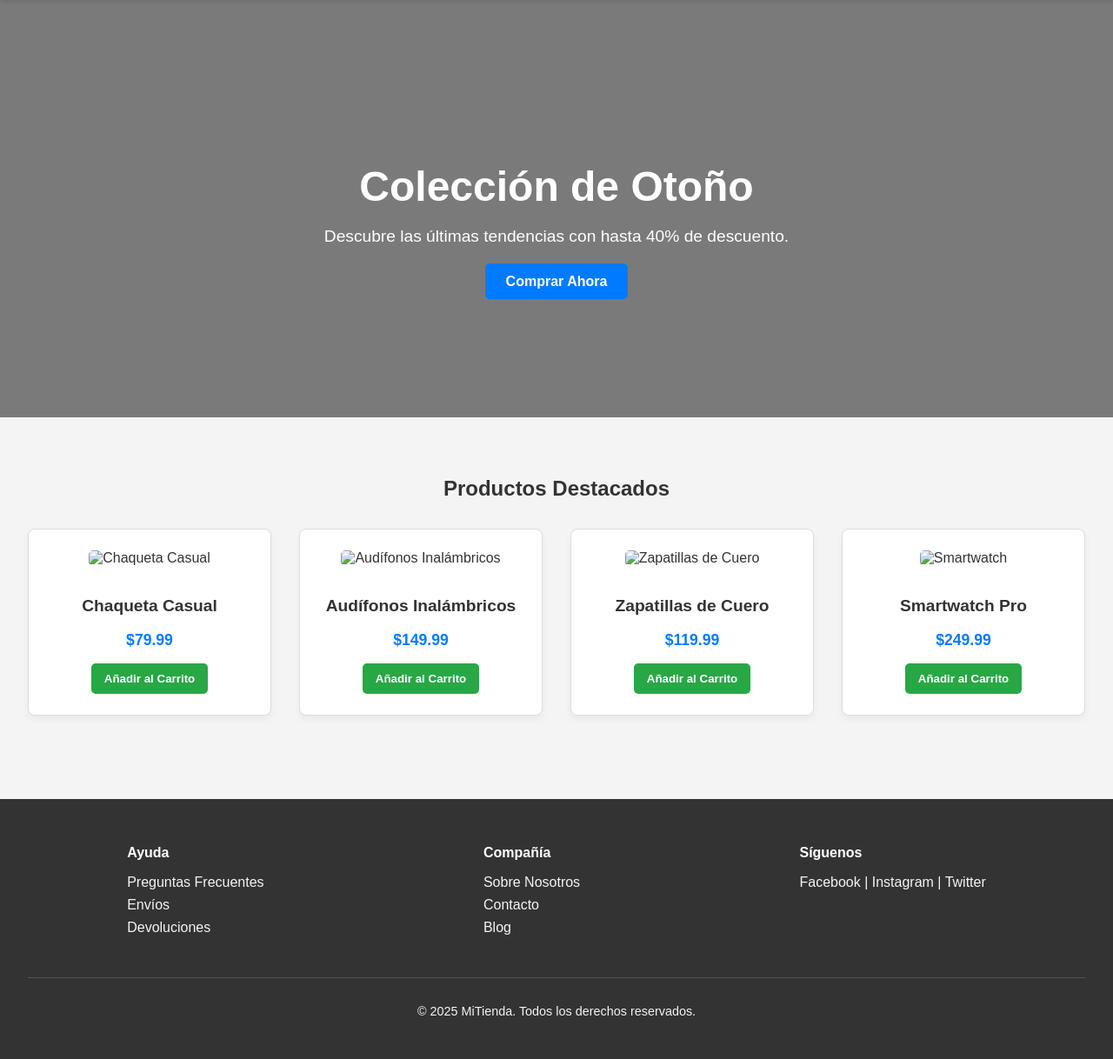
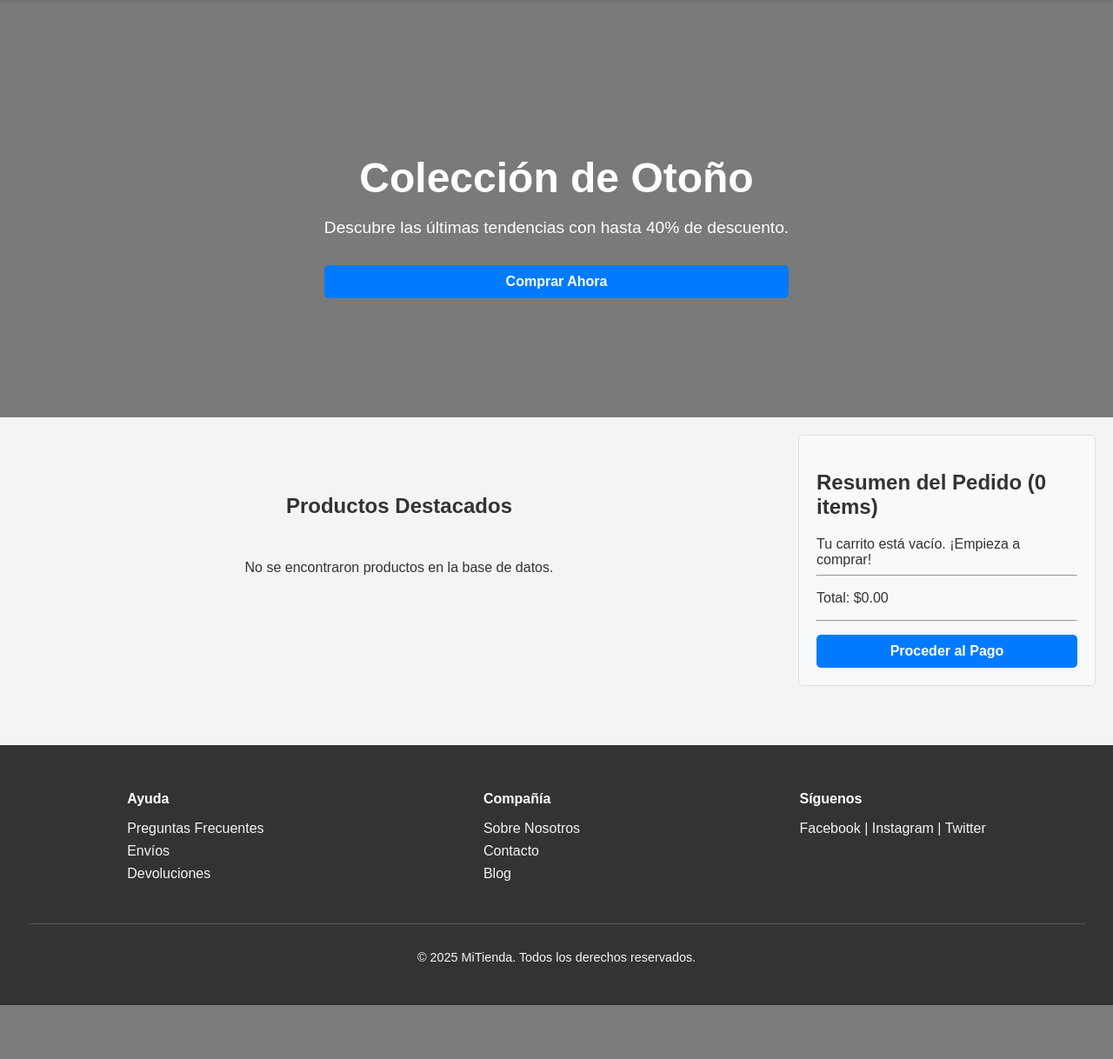
Before and after one commit to cosmik99/Stelar, a Django app: page /tienda/ in a window 1280 px wide. Shown: the part 82-1300 px from the top of the page at 87% size. After the commit the page ends 1238 px from the top, so only its background shows below. Run offline with Django 5.2, Linux system fonts and the light colour scheme; data that the repository does not hold is empty; some libraries are stand-ins or nearby versions.

Commit message:
Carrito y vistas

```diff
--- a/Stelar/Stelar/urls.py
+++ b/Stelar/Stelar/urls.py
@@ -1,29 +1,21 @@
-"""
-URL configuration for Stelar project.
-
-The `urlpatterns` list routes URLs to views. For more information please see:
-    https://docs.djangoproject.com/en/5.2/topics/http/urls/
-Examples:
-Function views
-    1. Add an import:  from my_app import views
-    2. Add a URL to urlpatterns:  path('', views.home, name='home')
-Class-based views
-    1. Add an import:  from other_app.views import Home
-    2. Add a URL to urlpatterns:  path('', Home.as_view(), name='home')
-Including another URLconf
-    1. Import the include() function: from django.urls import include, path
-    2. Add a URL to urlpatterns:  path('blog/', include('blog.urls'))
-"""
 from django.contrib import admin
 from django.urls import path, include
 from django.conf.urls.static import static
-from . import settings
+
+# 🟢 SOLUCIÓN: Usamos la importación estándar de settings de Django.
+# Ya que este archivo está en la carpeta de configuración (Stelar), es seguro usar esto.
+from django.conf import settings
 
 urlpatterns = [
     path('admin/', admin.site.urls),
+    # Incluye todas las rutas de la aplicación 'store'
     path('', include('store.urls')),
 ]
 
+# Configuración de archivos estáticos y de medios (MEDIA)
+# La condición 'if settings.DEBUG:' es fundamental para esto.
 if settings.DEBUG:
+    # Media files (archivos subidos por el usuario)
     urlpatterns += static(settings.MEDIA_URL, document_root=settings.MEDIA_ROOT)
+    # Static files (CSS, JS, imágenes del proyecto)
     urlpatterns += static(settings.STATIC_URL, document_root=settings.STATIC_ROOT)
--- a/Stelar/store/templates/index.html
+++ b/Stelar/store/templates/index.html
@@ -6,6 +6,28 @@
     <meta name="viewport" content="width=device-width, initial-scale=1.0">
     <title>Stelar E-commerce</title>
     <link rel="stylesheet" href="{% static 'store/css/style.css' %}">
+    {# Estilos básicos para el layout (pueden ser movidos a style.css) #}
+    <style>
+        .main-content-wrapper { display: flex; justify-content: space-between; gap: 20px; padding: 20px; }
+        .product-list-area { flex: 3; }
+        .cart-summary-area { flex: 1; min-width: 300px; padding: 20px; background: #f8f9fa; border: 1px solid #dee2e6; border-radius: 5px; }
+        .cart-item-list p { margin: 5px 0; display: flex; justify-content: space-between; }
+        .cart-item-list hr { margin: 10px 0; }
+        .product-grid { display: grid; grid-template-columns: repeat(auto-fit, minmax(250px, 1fr)); gap: 20px; }
+        .product-card { border: 1px solid #ddd; padding: 15px; border-radius: 8px; text-align: center; }
+        .product-card img { max-width: 100%; height: auto; border-radius: 4px; margin-bottom: 10px; }
+        .cta-button {
+            display: block;
+            background-color: #007bff;
+            color: white;
+            padding: 10px;
+            text-align: center;
+            text-decoration: none;
+            border-radius: 5px;
+            margin-top: 15px;
+            cursor: pointer;
+        }
+    </style>
 </head>
 <body>
 
@@ -32,42 +54,69 @@
         <div class="hero-content">
             <h1>Colección de Otoño</h1>
             <p>Descubre las últimas tendencias con hasta 40% de descuento.</p>
-            <a href="#" class="cta-button">Comprar Ahora</a>
+            <a href="{% url 'store' %}" class="cta-button">Comprar Ahora</a>
         </div>
     </section>
 
-    <section class="featured-products">
+    <div class="main-content-wrapper">
+
+        <section class="featured-products product-list-area">
             <h2>Productos Destacados</h2>
             <div class="product-grid">
+
+                <!-- INICIO: Se ha reemplazado el HTML estático con el bucle dinámico -->
+                {% for product in products %}
                 <div class="product-card">
-                <img src="https://via.placeholder.com/300x300?text=Producto+1" alt="Chaqueta Casual">
-                <h3>Chaqueta Casual</h3>
-                <p class="price">$79.99</p>
-                <button class="add-to-cart-btn" data-product-id="101">Añadir al Carrito</button>
+                    <!-- Si tu modelo tiene un campo 'image', úsalo aquí. De lo contrario, usa un placeholder -->
+                    <img src="{% if product.image %}{{ product.image.url }}{% else %}https://placehold.co/300x300/e0e0e0/333333?text={{ product.name }}{% endif %}" alt="{{ product.name }}">
+
+                    <h3>{{ product.name }}</h3>
+                    <p class="price">${{ product.price|floatformat:2 }}</p>
+
+                    <!-- Formulario para añadir al carrito, usando el ID del producto real -->
+                    <form action="{% url 'cart-action' %}" method="POST">
+                        {% csrf_token %}
+                        <input type="hidden" name="product" value="{{ product.id }}">
+                        <input type="hidden" name="return_url" value="{{ request.path }}">
+                        <button type="submit" class="cta-button">Añadir al Carrito</button>
+                    </form>
+                </div>
+                {% empty %}
+                <p>No se encontraron productos en la base de datos.</p>
+                {% endfor %}
+                <!-- FIN: Bucle dinámico -->
+
+            </div>
+        </section>
+
+        <aside class="cart-summary-area">
+            <!-- Título actualizado para mostrar el conteo de ítems del carrito -->
+            <h2>Resumen del Pedido ({{ order.get_cart_items }} items)</h2>
+
+            <div class="cart-item-list">
+                {% for item in items %}
+                    <p>
+                        <!-- Usamos truncatechars por si el nombre del producto es muy largo -->
+                        {{ item.product.name|truncatechars:20 }} x {{ item.quantity }}
+                        <span>${{ item.get_total|floatformat:2 }}</span>
+                    </p>
+                {% empty %}
+                    <p>Tu carrito está vacío. ¡Empieza a comprar!</p>
+                {% endfor %}
             </div>
 
-            <div class="product-card">
-                <img src="https://via.placeholder.com/300x300?text=Producto+2" alt="Audífonos Inalámbricos">
-                <h3>Audífonos Inalámbricos</h3>
-                <p class="price">$149.99</p>
-                <button class="add-to-cart-btn" data-product-id="102">Añadir al Carrito</button>
+            <hr>
+
+            {% if order.get_cart_items > 0 %}
+                <p class="fw-bold">Total: <span>${{ order.get_cart_total|floatformat:2 }}</span></p>
+            {% else %}
+                <p class="fw-bold">Total: <span>$0.00</span></p>
+            {% endif %}
+
+            <hr>
+            <a href="{% url 'cart' %}" class="cta-button">Proceder al Pago</a>
+        </aside>
     </div>
-
-            <div class="product-card">
-                <img src="https://via.placeholder.com/300x300?text=Producto+3" alt="Zapatillas de Cuero">
-                <h3>Zapatillas de Cuero</h3>
-                <p class="price">$119.99</p>
-                <button class="add-to-cart-btn" data-product-id="103">Añadir al Carrito</button>
-            </div>
-
-            <div class="product-card">
-                <img src="https://via.placeholder.com/300x300?text=Producto+4" alt="Smartwatch">
-                <h3>Smartwatch Pro</h3>
-                <p class="price">$249.99</p>
-                <button class="add-to-cart-btn" data-product-id="104">Añadir al Carrito</button>
-            </div>
-        </div>
-    </section>
 </main>
 
 <footer class="site-footer">
@@ -100,6 +149,5 @@
     </div>
 </footer>
 
-<script src="{% static 'store/js/script.js' %}"></script>
 </body>
 </html>
--- a/Stelar/store/urls.py
+++ b/Stelar/store/urls.py
@@ -1,38 +1,39 @@
 # store/urls.py
 
-from django.contrib import admin
 from django.urls import path
 from django.views.generic.base import RedirectView
-from django.shortcuts import redirect
 
-# Vistas importadas
-from .views.home import Index, store
+from .views.home import store
 from .views.signup import Signup
-from .views.login import Login
-from .views.cart import Cart
+from .views.login import Login, logout_user
+from .views.cart import CartHandler, Cart
 from .views.checkout import CheckOut
 from .views.orders import OrderView
-from .middlewares.auth import auth_middleware
+from .views.profile import Profile
 from .views.search import search_view
-from .views.profile import Profile
 
-# Vista de logout como función
-def logout(request):
-    request.session.clear()
-    return redirect('login')
 
 urlpatterns = [
-    # Redirección de raíz a tienda
+    # Ruta principal que redirige a 'store'
     path('', RedirectView.as_view(pattern_name='store', permanent=False), name='index'),
 
-    # Rutas principales
+    # Rutas de la tienda
     path('tienda/', store, name='store'),
+
+    # Rutas de autenticación
     path('signup/', Signup.as_view(), name='signup'),
     path('login/', Login.as_view(), name='login'),
-    path('logout/', logout, name='logout'),
-    path('cart/', auth_middleware(Cart.as_view()), name='cart'),
-    path('check-out/', CheckOut.as_view(), name='checkout'),
-    path('orders/', auth_middleware(OrderView.as_view()), name='orders'),
-    path('search/', search_view, name='search'),
-    path('profile/', Profile.as_view(), name='profile'),
+    path('logout/', logout_user, name='logout'), # Si tienes una vista de logout
+
+    # Rutas del carrito (CartHandler maneja el POST, Cart maneja el GET)
+    path('cart/', Cart.as_view(), name='cart'),
+    path('cart-action/', CartHandler.as_view(), name='cart-action'),
+
+    # Rutas de compra y órdenes
+    path('checkout/', CheckOut.as_view(), name='checkout'),
+    path('orders/', OrderView.as_view(), name='orders'), # Si tienes OrderView
+
+    # Ruta de perfilA
+    path('profile/', Profile.as_view(), name='profile'), # Si tienes Profile
+    path('search/', search_view, name='search')
 ]
--- a/Stelar/store/views/home.py
+++ b/Stelar/store/views/home.py
@@ -1,56 +1,65 @@
-from django.shortcuts import render, redirect, HttpResponseRedirect
+# store/views/home.py
+
+from django.shortcuts import render, redirect
+# Asegúrate de importar Products y Category desde donde estén definidos
 from core.models import Products, Category
 from django.views import View
 
+def store(request):
+    """
+    Maneja la vista de la tienda, incluyendo el filtrado por categoría
+    y el procesamiento de datos del carrito para el resumen.
+    """
 
-# Create your views here.
-class Index(View):
+    request.session.setdefault('cart', {})
 
-    def post(self, request):
-        product = request.POST.get('product')
-        remove = request.POST.get('remove')
-        cart = request.session.get('cart')
-        if cart:
-            quantity = cart.get(product)
-            if quantity:
-                if remove:
-                    if quantity <= 1:
-                        cart.pop(product)
-                    else:
-                        cart[product] = quantity-1
-                else:
-                    cart[product] = quantity+1
-
-            else:
-                cart[product] = 1
-        else:
-            cart = {}
-            cart[product] = 1
-
-        request.session['cart'] = cart
-        print('cart', request.session['cart'])
-        return redirect('homepage')
-
-    def get(self, request):
-        # print()
-        return HttpResponseRedirect(f'/store{request.get_full_path()[1:]}')
-
-
-def store(request):
-    cart = request.session.get('cart')
-    if not cart:
-        request.session['cart'] = {}
+    # --- Lógica de filtrado de productos (Se mantiene igual) ---
     products = None
     categories = Category.get_all_categories()
     categoryID = request.GET.get('category')
+
     if categoryID:
-        products = Products.get_all_products_by_categoryid(categoryID)
+        try:
+            categoryID = int(categoryID)
+            products = Products.get_all_products_by_categoryid(categoryID)
+        except ValueError:
+            products = Products.get_all_products()
     else:
         products = Products.get_all_products()
 
-    data = {}
-    data['products'] = products
-    data['categories'] = categories
+    # --- Lógica de PROCESAMIENTO del Carrito para el Resumen (AÑADIDA) ---
+    cart = request.session.get('cart', {})
+    items = []
+    total = 0
 
-    print('you are : ', request.session.get('email'))
+    if cart:
+        # Importante: Obtener solo los productos cuyos IDs están en el carrito
+        products_in_cart = Products.objects.filter(id__in=cart.keys())
+
+        for product in products_in_cart:
+            quantity = cart[str(product.id)]
+            subtotal = product.price * quantity
+
+            items.append({
+                'product': product,
+                'quantity': quantity,
+                'get_total': subtotal,
+            })
+            total += subtotal
+
+    order = {
+        'get_cart_total': total,
+        'get_cart_items': sum(item['quantity'] for item in items),
+    }
+    # ----------------------------------------------------------------------
+
+    data = {
+        'products': products,
+        'categories': categories,
+        'items': items,    # <-- CLAVE: Los ítems procesados
+        'order': order,    # <-- CLAVE: Los totales
+    }
+
+    print('Usuario logueado: ', request.session.get('customer_email'))
+    # Asumimos que el template principal es 'index.html'
     return render(request, 'index.html', data)
```
Also changed, not shown: Stelar/store/middlewares/auth.py (+16 -29 lines), Stelar/store/templates/base.html (+2 -5 lines), Stelar/store/templates/login.html (+7 -0 lines), Stelar/store/views/cart.py (+41 -5 lines), Stelar/store/views/login.py (+46 -7 lines), Stelar/db.sqlite3, Stelar/media/uploads/products/nike.webp (added), Stelar/media/uploads/products/pexels-caique-araujo-101156227-34613840.jpg (added), Stelar/media/uploads/products/pexels-david-bartus-43782-297933.jpg (added), Stelar/media/uploads/products/pexels-ivandesignx-29638624.jpg (added), Stelar/media/uploads/products/pexels-pixabay-267320.jpg (added), Stelar/store/views/profile.py (line endings or trailing spaces). Lines whose indentation alone changed are shown as unchanged.
